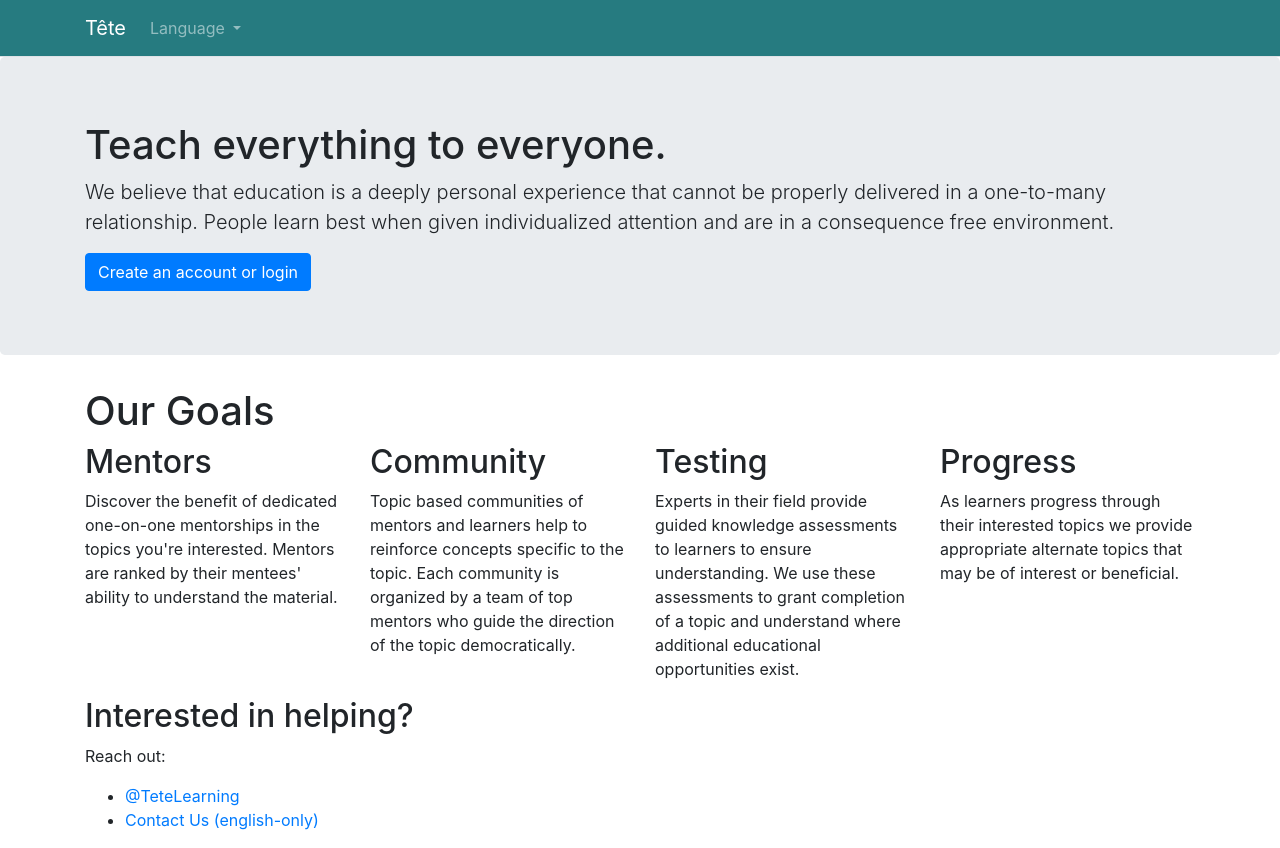
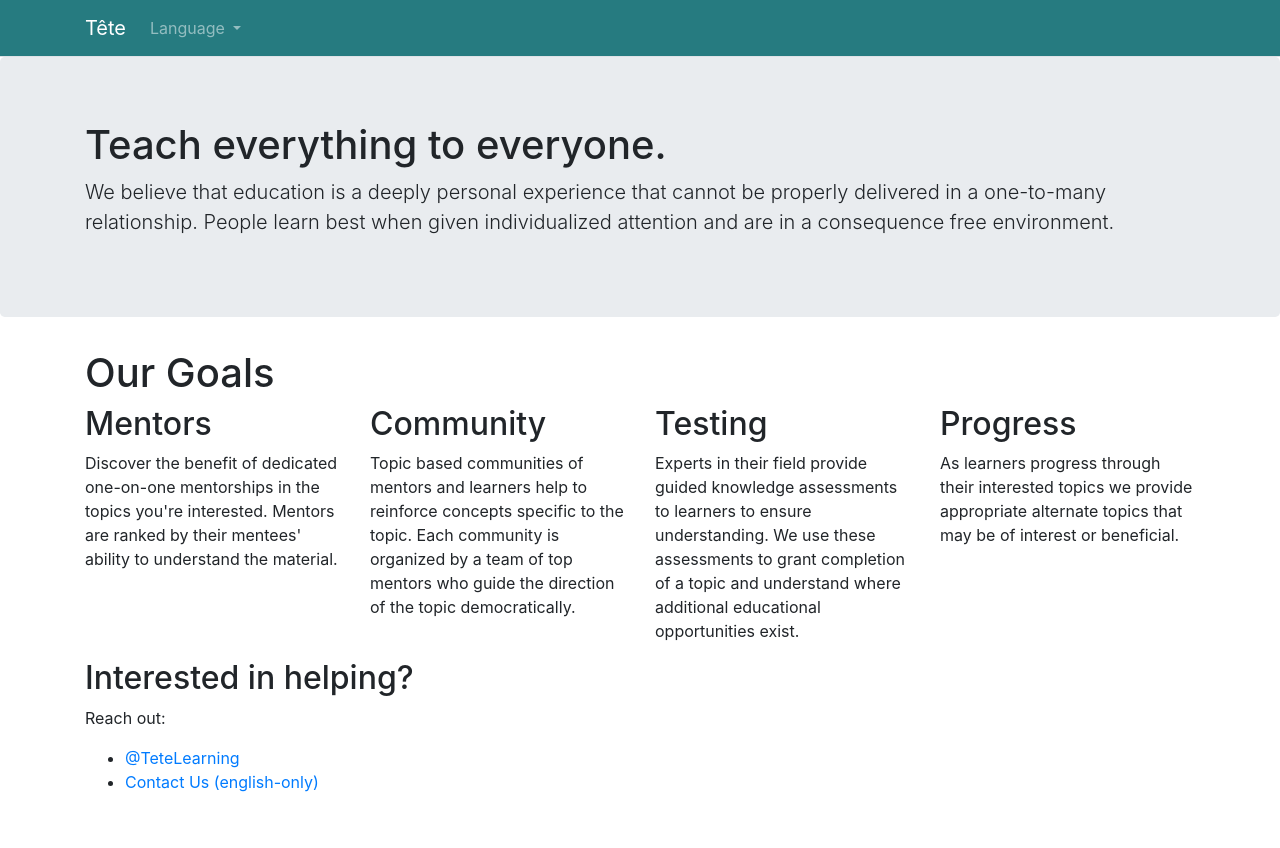
Before and after one commit to tetelearning/About, a plain HTML site: page index.html in a window 1280 px wide. After the commit the page ends 810 px from the top, so only its background shows below. Drawn offline with Linux system fonts and the light colour scheme.

Commit message:
Remove the create account button.

```diff
--- a/index.html
+++ b/index.html
@@ -62,9 +62,9 @@
           best when given individualized attention and are in a consequence free
           environment.
         </p>
-        <a href="https://app.tetelearning.com" class="btn btn-primary">
+        <!--a href="https://app.tetelearning.com" class="btn btn-primary">
           Create an account or login
-        </a>
+        </a-->
       </div>
     </section>
 
```
